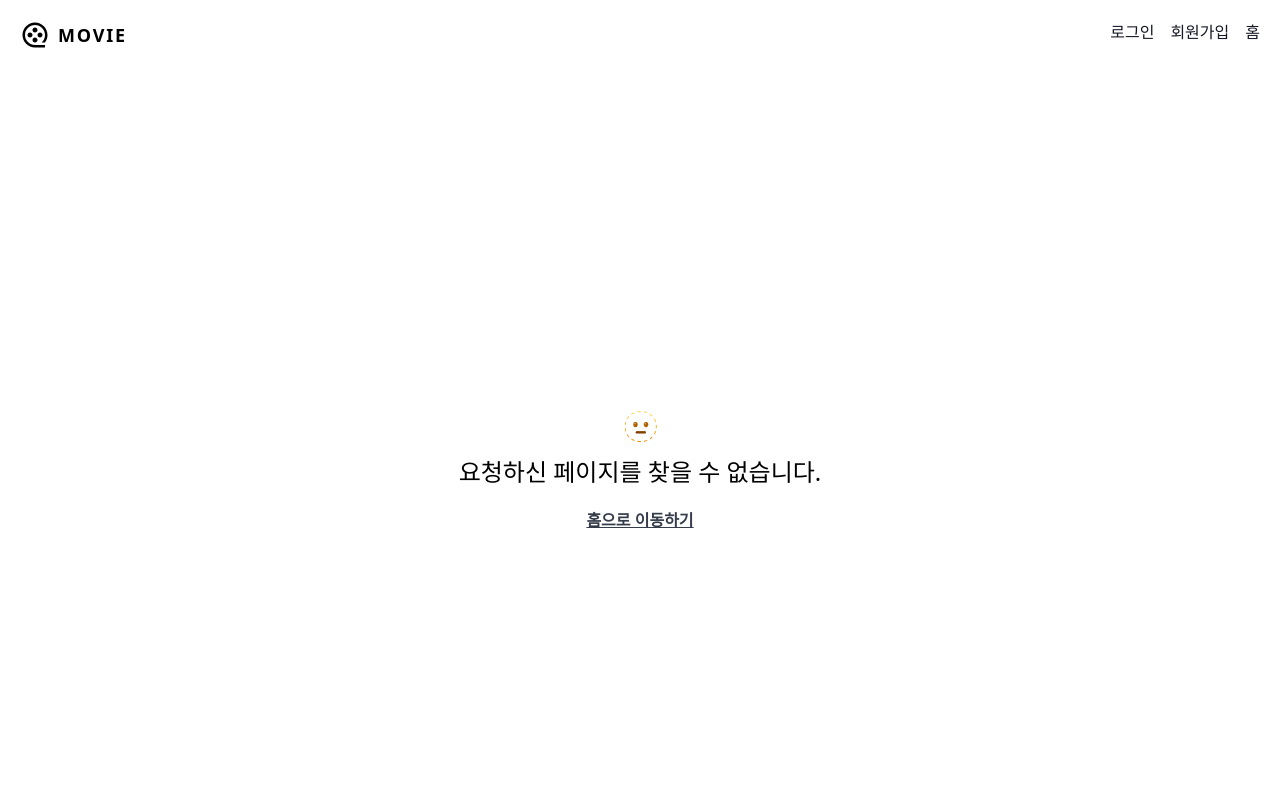
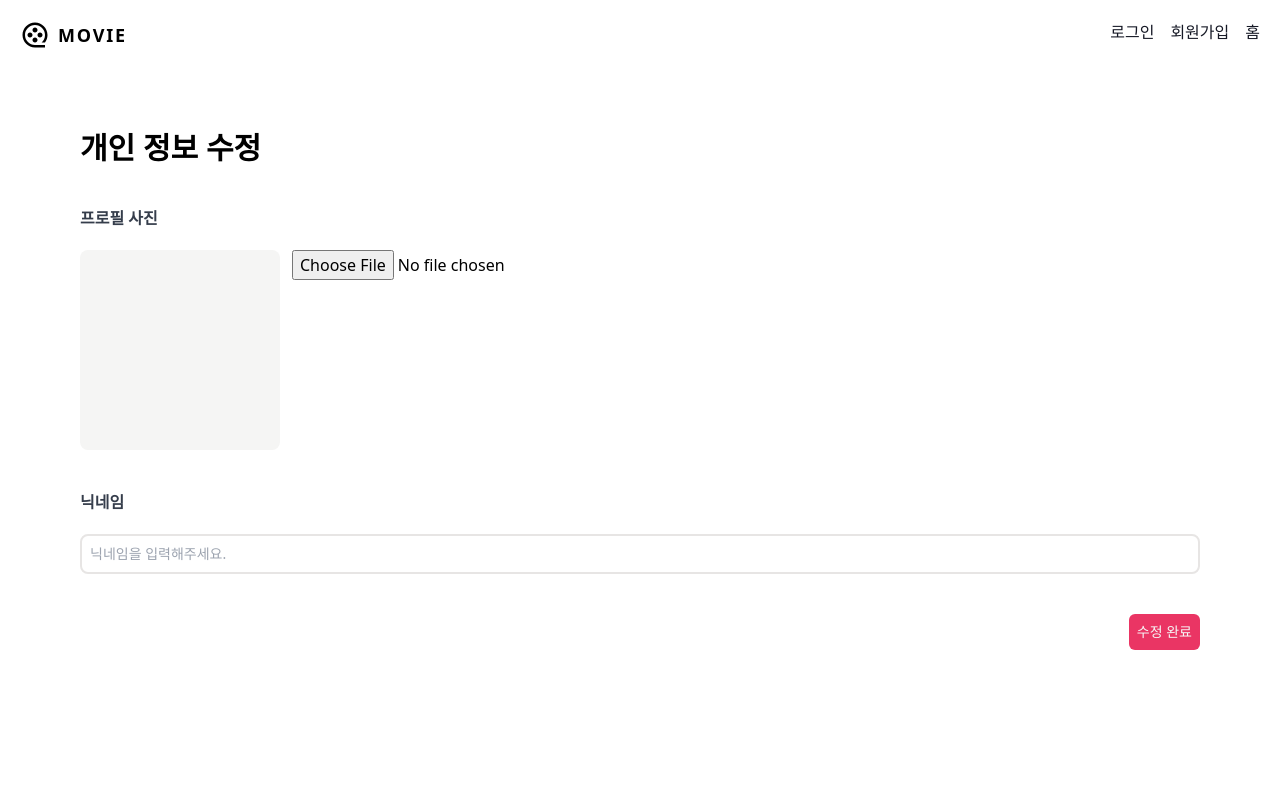
Before and after one commit to daindaind/next-app-ts-favorite-movie, a Next.js app: page /me/edit in a window 1280 px wide. Before the commit this address had no page. Shown: the top 800 px of the page. Built offline with nearby package versions, Linux system fonts and the light colour scheme.

Commit message:
Feat: 유저 프로필 수정 api 연결 / 수정 페이지 구현

```diff
--- a/app/layout.tsx
+++ b/app/layout.tsx
@@ -18,7 +18,9 @@ export default function RootLayout({
 		<html lang="en">
 			<body>
 				<Navbar />
-				{children}
+				<div className="h-screen">
+					{children}
+				</div>
 				<Footer />
 			</body>
 		</html>
--- /dev/null
+++ b/app/me/edit/page.tsx
@@ -0,0 +1,48 @@
+import Button from '@/components/common/Button';
+import Input from '@/components/common/Input';
+import UserEdit from '@/components/mypage/UserEdit';
+import { API_URL, PAGE_URL } from '@/constants/router';
+import { headers } from 'next/headers';
+import Image from 'next/image';
+import { redirect } from 'next/navigation';
+import React from 'react';
+
+async function create(formData: FormData) {
+   'use server'
+   const headersList = headers();
+	const authorization = headersList.get('authorization');
+
+   const body = {
+      nickname: formData.get('nickname'),
+      imageUri: formData.get('imageUri')
+   }
+
+   // TODO: resigned url 처리
+
+   if (body && authorization) {
+      try {
+         const res = await fetch(`${process.env.NEXT_PUBLIC_API_URL}/${API_URL.ME}`, {
+            method: 'PATCH',
+            headers: JSON.parse(authorization),
+            body: JSON.stringify({
+               nickname: String(body.nickname),
+               imageUri: '/'
+            }),
+         })
+         console.log(res);
+      } catch (e) {
+         console.error(e);
+      }
+   }
+   redirect(`${PAGE_URL.ME}`);
+}
+
+async function UserEditPage() {
+  return (
+    <form className='h-[80%] flex flex-col justify-center gap-10 p-20' action={create}>
+      <UserEdit />
+    </form>
+  )
+}
+
+export default UserEditPage
--- a/app/me/page.tsx
+++ b/app/me/page.tsx
@@ -1,9 +1,61 @@
+import Button from '@/components/common/Button';
+import { API_URL, PAGE_URL } from '@/constants/router';
+import { USER_DTO } from '@/types/dto';
+import { headers } from 'next/headers';
+import Image from 'next/image';
+import Link from 'next/link';
 import React from 'react';
+import profile from "/public/images/profile.jpg"
 
-function MyPage() {
+async function MyPage() {
+	const headersList = headers();
+	const authorization = headersList.get('authorization');
+	let userData: USER_DTO | null = null;
+
+	if (authorization) {
+		try {
+			const res = await fetch(`${process.env.NEXT_PUBLIC_API_URL}/${API_URL.ME}`, {
+				method: 'GET',
+				headers: JSON.parse(authorization),
+			});
+
+			const data = await res.json();
+			userData = data;
+			console.log('반환값', data);
+		} catch (e) {
+			console.error(e);
+		}
+	}
+
 	return (
-		<div className='flex flex-col h-screen'>
-			<p>My Page</p>
+		<div className='flex flex-col h-screen p-20'>
+			<div className='flex flex-row gap-5 items-center'>
+				<div className='relative w-[100px] h-[100px]'>
+					<Image alt='profileImg' fill src={userData?.imageUri ? userData?.imageUri : profile} className='rounded-full absolute object-cover border'/>
+				</div>
+				<h3 className='text-xl font-semibold text-gray-07'>{userData?.nickname || '아직 닉네임을 설정하지 않았어요.'}</h3>
+				<Link href={`${PAGE_URL.ME_EDIT}`}>
+					<Button label='수정하기' />
+				</Link>
+			</div>
+			<div className='grid grid-cols-2 gap-16 mt-16'>
+				<div className='flex flex-col gap-2'>
+					<h2 className='text-sm text-gray-05'>이메일</h2>
+					<p className='text-lg font-light text-gray-08'>{userData?.email}</p>
+				</div>
+				<div className='flex flex-col gap-2'>
+					<h2 className='text-sm text-gray-05'>유저 아이디</h2>
+					<p className='text-lg font-light text-gray-08'>{userData?.id}</p>
+				</div>
+				<div className='flex flex-col gap-2'>
+					<h2 className='text-sm text-gray-05'>가입일</h2>
+					<p className='text-lg font-light text-gray-08'>{userData?.createdAt}</p>
+				</div>
+				<div className='flex flex-col gap-2'>
+					<h2 className='text-sm text-gray-05'>로그인 타입</h2>
+					<p className='text-lg font-light text-gray-08'>{userData?.loginType}</p>
+				</div>
+			</div>
 		</div>
 	);
 }
--- /dev/null
+++ b/components/mypage/UserEdit.tsx
@@ -0,0 +1,52 @@
+'use client'
+
+import Image from 'next/image'
+import React, { useState } from 'react'
+import Input from '../common/Input'
+import Button from '../common/Button'
+
+interface UserEditProps {
+ }
+
+const UserEdit = ({ }: UserEditProps) => {
+   const [previewImg, setPreviewImg] = useState('');
+
+   const insertImg = (e: React.ChangeEvent<HTMLInputElement>) => {
+     let reader = new FileReader()
+
+     if (e.target.files && e.target.files[0]) {
+       reader.readAsDataURL(e.target.files[0])
+     }
+
+     reader.onloadend = () => {
+       const previewImgUrl = reader.result as string
+
+       if (previewImgUrl) {
+         setPreviewImg(previewImgUrl)
+       }
+     }
+   }
+
+  return (
+    <>
+      <h1 className='text-3xl font-bold text-gray08'>개인 정보 수정</h1>
+      <div className='flex flex-col gap-5'>
+         <h2 className='text-md font-semibold text-gray-05'>프로필 사진</h2>
+         <div className='flex flex-row gap-3'>
+            {previewImg ? <Image src={previewImg} alt='profile' width={200} height={200} className='rounded-lg bg-stone-100' />
+            : <div className='w-[200px] h-[200px] bg-stone-100 rounded-lg' />}
+            <input name='imageUri' type='file' alt='이미지 업로드' onChange={(e) => insertImg(e)} />
+         </div>
+      </div>
+      <div className='flex flex-col gap-5'>
+         <h2 className='text-md font-semibold text-gray-05'>닉네임</h2>
+         <Input name="nickname" placeholder='닉네임을 입력해주세요.' />
+      </div>
+      <div className='ml-auto mt-auto'>
+         <Button label="수정 완료" type="submit" />
+      </div>
+    </>
+  )
+}
+
+export default UserEdit
--- a/constants/router.ts
+++ b/constants/router.ts
@@ -6,7 +6,8 @@ const PAGE_URL = {
 	LOGIN: '/login',
 	SINGUP: '/signup',
 	ME: '/me',
-	SEARCH: '/search'
+	SEARCH: '/search',
+	ME_EDIT: '/me/edit'
 };
 
 const BASE_URL = {
--- a/middleware.ts
+++ b/middleware.ts
@@ -87,6 +87,8 @@ async function middleware(request: NextRequest) {
 		return NextResponse.redirect(new URL(`${PAGE_URL.LOGIN}`, request.url));
 	}
 
+	// 위에서 쿠키를 넣어두고, 이렇게 새로운 response를 반환하니까
+	// 쿠키 반영이 안됨
 	// return NextResponse.next({
 	// 	request: {
 	// 		headers: requestHeaders,
--- a/next.config.mjs
+++ b/next.config.mjs
@@ -18,6 +18,13 @@ const nextConfig = {
          // ** : 아무거나 올 수 있음
          pathname: "/**",
        },
+       {
+        protocol: "https",
+        hostname: "images.unsplash.com",
+        port: "",
+        // ** : 아무거나 올 수 있음
+        pathname: "/**",
+      },
      ],
    },
  };
```
Also changed, not shown: types/dto.ts (+17 -0 lines), public/images/profile.jpg (added).
